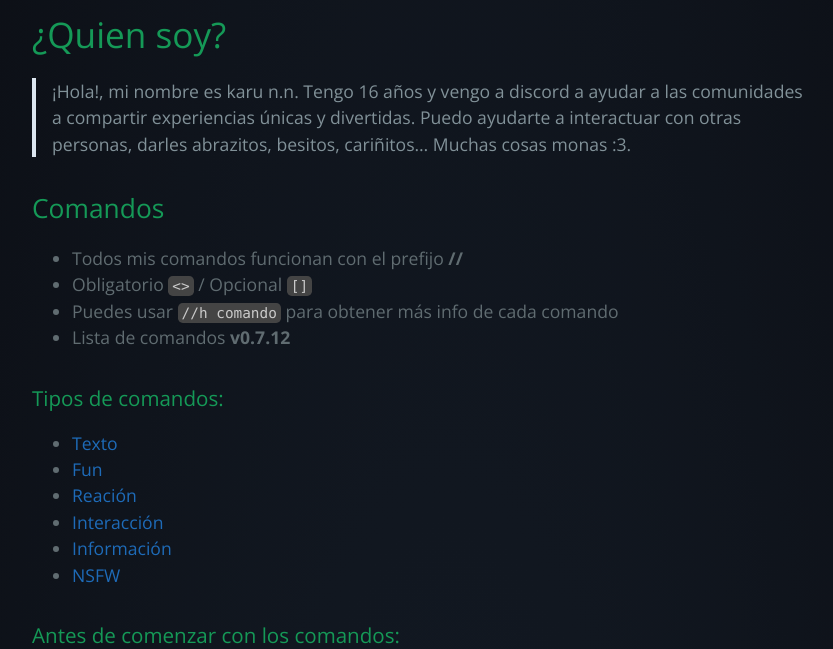
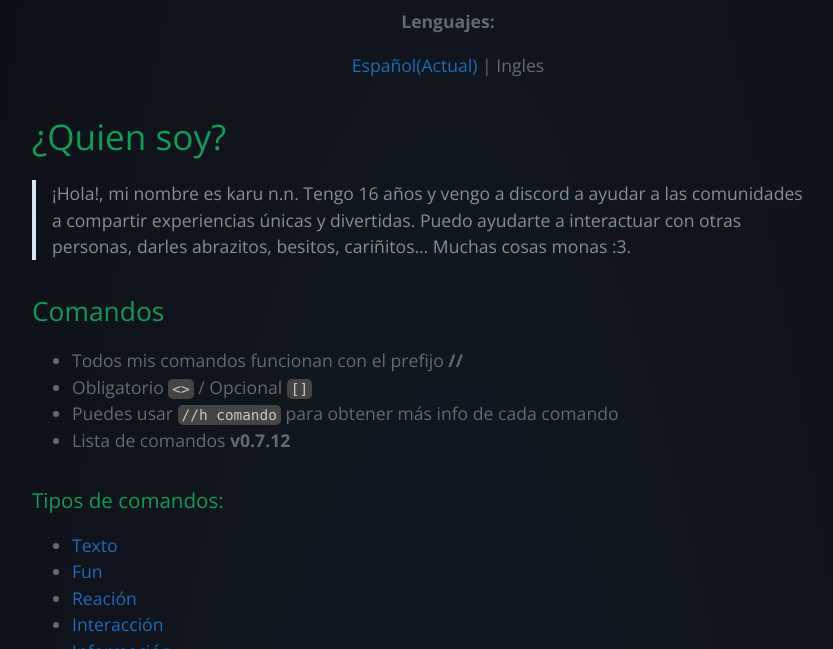
Before and after one commit to TheEdaL06/Karu, a Jekyll site: the page built from lang/es/nonsfw/index.md, in a window 1280 px wide and 900 px high, scrolled down 462 px, cut to the strip 251-900 px from the top of the window. Shown: the whole strip, without its empty margins (192-1025 px from the left). Built offline with Jekyll 4.4.1, drawn with Linux system fonts in a browser that asks for light colours; our own code applies the rules of GitHub Pages for plain Markdown files.

Commit message:
Update index.md

```diff
--- a/lang/es/nonsfw/index.md
+++ b/lang/es/nonsfw/index.md
@@ -1,3 +1,6 @@
+<p style="text-align: center;"><b>Lenguajes:</b></p>
+<p style="text-align: center;"><a href="https://bulzykrown.github.io/Karu/lang/en/nonsfw/"> Español(Actual)</a> | Ingles</p>
+
 # ¿Quien soy?
 > ¡Hola!, mi nombre es karu n.n. Tengo 16 años y vengo a discord a ayudar a las comunidades a compartir experiencias únicas y divertidas. Puedo ayudarte a interactuar con otras personas, darles abrazitos, besitos, cariñitos... Muchas cosas monas :3.
 
```
